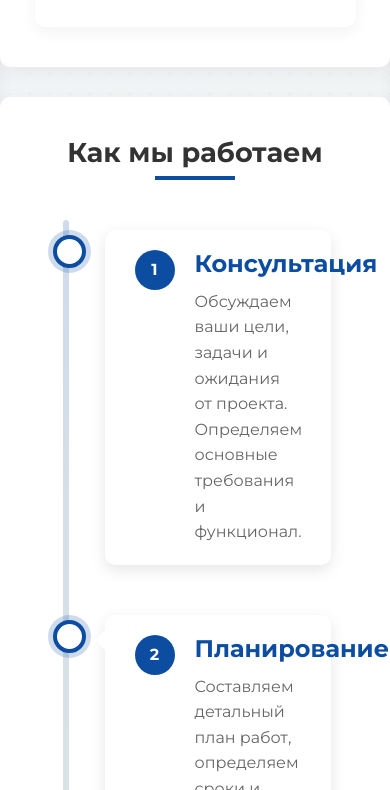
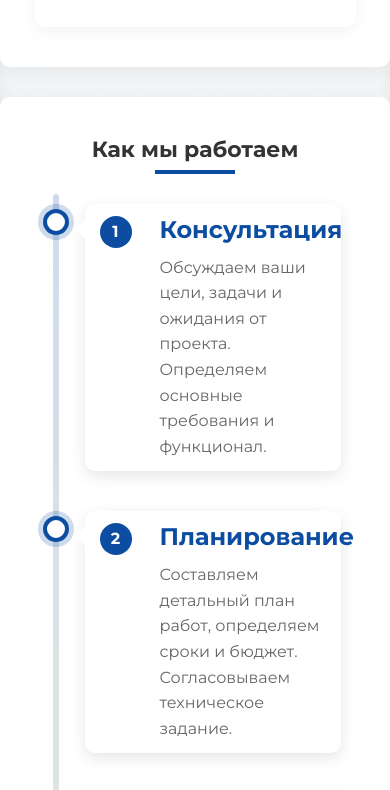
Before and after one commit to German4ikk/mypro, a plain HTML site: page index.html in a window 390 px wide. Shown: the part 2640-3430 px from the top of the page. Drawn offline with nearby package versions, Linux system fonts and the light colour scheme; no server answers.

Commit message:
Update timeline.css

```diff
--- a/css/timeline.css
+++ b/css/timeline.css
@@ -1,12 +1,13 @@
 /* Стили для таймлайна процесса работы */
 .timeline-section {
-    padding: 80px 0;
+    padding: 60px 0;
     position: relative;
 }
 
 .timeline-section h2 {
     text-align: center;
-    margin-bottom: 50px;
+    margin-bottom: 40px;
+    font-size: 28px;
 }
 
 .timeline-container {
@@ -137,6 +138,15 @@
 }
 
 @media screen and (max-width: 768px) {
+    .timeline-section {
+        padding: 40px 0;
+    }
+
+    .timeline-section h2 {
+        margin-bottom: 30px;
+        font-size: 24px;
+    }
+
     .timeline-container::after {
         left: 31px;
     }
@@ -145,23 +155,78 @@
         width: 100%;
         padding-left: 70px;
         padding-right: 25px;
-    }
-
-    .timeline-item::after {
-        left: 18px;
-        top: 15px;
-    }
-
-    .left::after, .right::after {
-        left: 18px;
-    }
-
-    .left .timeline-content::after, .right .timeline-content::after {
-        left: -20px;
-        border-color: transparent white transparent transparent;
+        margin-bottom: 20px;
     }
 
     .right {
         left: 0;
     }
+
+    .left::after, .right::after {
+        left: 18px;
+        width: 20px;
+        height: 20px;
+    }
+
+    .left .timeline-content::after, .right .timeline-content::after {
+        border-color: transparent white transparent transparent;
+        left: -20px;
+        right: auto;
+    }
+
+    .timeline-content {
+        padding: 15px 20px;
+    }
+
+    .timeline-step {
+        font-size: 18px;
+        width: 36px;
+        height: 36px;
+        line-height: 36px;
+    }
+
+    .timeline-title {
+        font-size: 18px;
+        margin-bottom: 8px;
+    }
+
+    .timeline-text {
+        font-size: 14px;
+    }
 }
+
+@media screen and (max-width: 480px) {
+    .timeline-section {
+        padding: 30px 0;
+    }
+
+    .timeline-section h2 {
+        font-size: 22px;
+    }
+
+    .timeline-container::after {
+        left: 21px;
+    }
+
+    .timeline-item {
+        padding-left: 50px;
+        padding-right: 15px;
+    }
+
+    .left::after, .right::after {
+        left: 8px;
+        width: 18px;
+        height: 18px;
+    }
+
+    .timeline-content {
+        padding: 12px 15px;
+    }
+
+    .timeline-step {
+        font-size: 16px;
+        width: 32px;
+        height: 32px;
+        line-height: 32px;
+    }
+}
```
